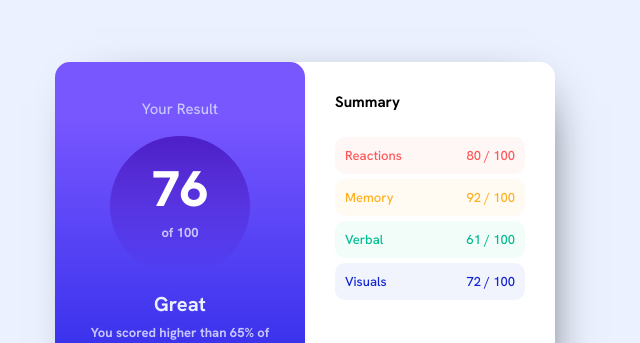
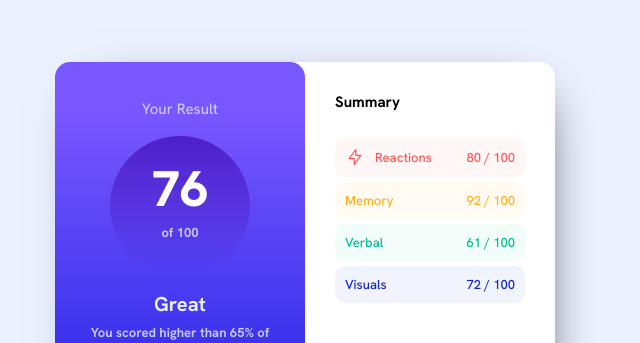
Before and after one commit to Shaka183/-results-summary-component, a plain HTML site: page index.html in a window 1280 px wide. Shown: the part 163-506 px from the top of the page, 335-975 px from the left. Drawn offline with Linux system fonts and the light colour scheme.

Commit message:
Atualização: icones

```diff
--- a/index.html
+++ b/index.html
@@ -33,8 +33,12 @@
         <h2>Summary</h2>
         <ul class="summary">
           <li class="Reactions">
-            <p>Reactions</p>
+            <div>
+              <img src="src/images/icon-reaction.svg" alt="Reactions">
+              <p>Reactions</p>
+            </div>
             <span class="numeral">80 / 100<span>
+
           </li>
           <li class="Memory">
             <p>Memory</p>
--- a/src/css/style.css
+++ b/src/css/style.css
@@ -91,9 +91,16 @@ box-shadow: 10px 10px 50px -30px  black;
     font-size: 15px;
 }
 
+.container .card-2 .summary li div {
+    display: flex;
+    align-items: center;
+    gap: 10px;
+}
+
 .container .card-2 .summary li {
     font-size: 13px;
     display: flex;
+    align-items: center;
     justify-content: space-between;
     padding: 10px;
     margin: 5px 0;
@@ -122,6 +129,7 @@ box-shadow: 10px 10px 50px -30px  black;
 .container .card-2 .Reactions {
     color: var(--Light-red);
     background-color: var(--Light-red-bg);
+
 }
 .container .card-2 .Memory{
      color: var(--Orangey-yellow);
```
